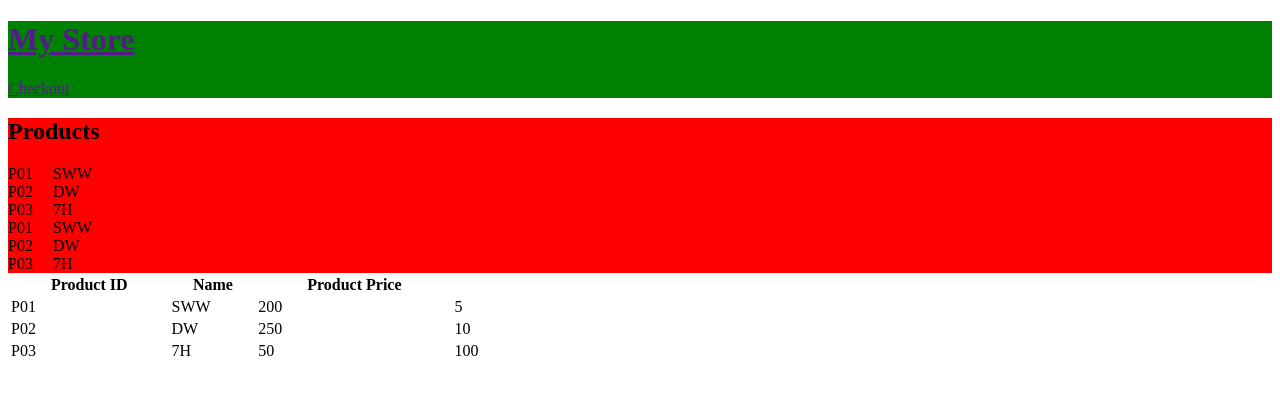
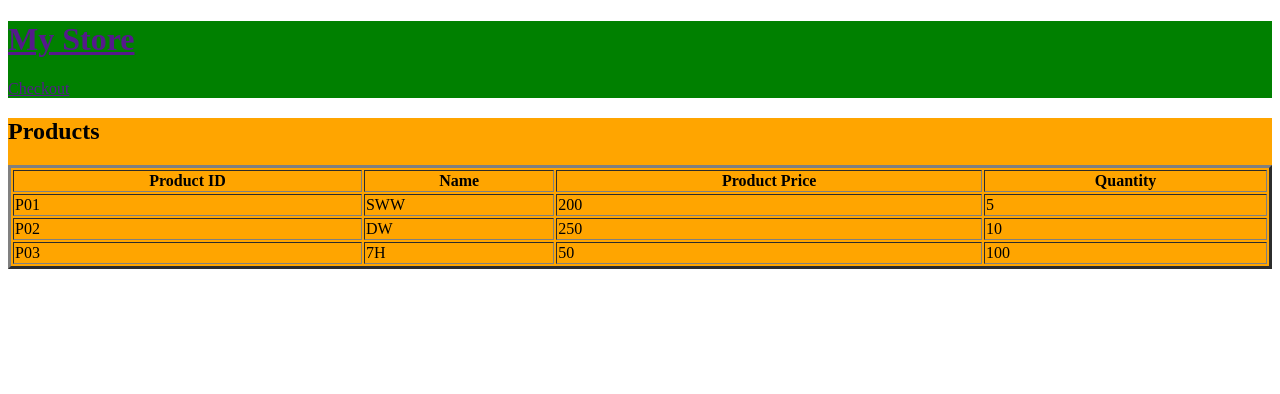
Before and after one commit to GH11PRASANTH/Angular-My-store, an Angular app: page / in a window 1280 px wide. Shown: the top 394 px of the page. Built offline with nearby package versions, Linux system fonts and the light colour scheme.

Commit message:
1 file modified

```diff
--- a/src/app/product-list/product-list.component.html
+++ b/src/app/product-list/product-list.component.html
@@ -1,19 +1,12 @@
-<div style="background-color:red">
-  <h2>Products</h2>
-  <div *ngFor="let product of products">
-    {{ product.productId }} &nbsp;&nbsp;&nbsp; {{ product.productName }}
-  </div>
+<div style="background-color:orange">
+  <h2 style="background-colur:yellow">Products</h2>
 
-  <div *ngFor="let product of products">
-    {{ product.productId }} &nbsp;&nbsp;&nbsp; {{ product.productName }}
-  </div>
-</div>
-
-<table class="table table-dark table-striped" style="width:500px">
+<table border="3px" style="width:100%">
   <tr>
     <th>Product ID</th>
     <th>Name</th>
     <th>Product Price</th>
+    <th>Quantity</th>
   </tr>
   <tr *ngFor="let product of products">
     <td>{{ product.productId }}</td>
```
